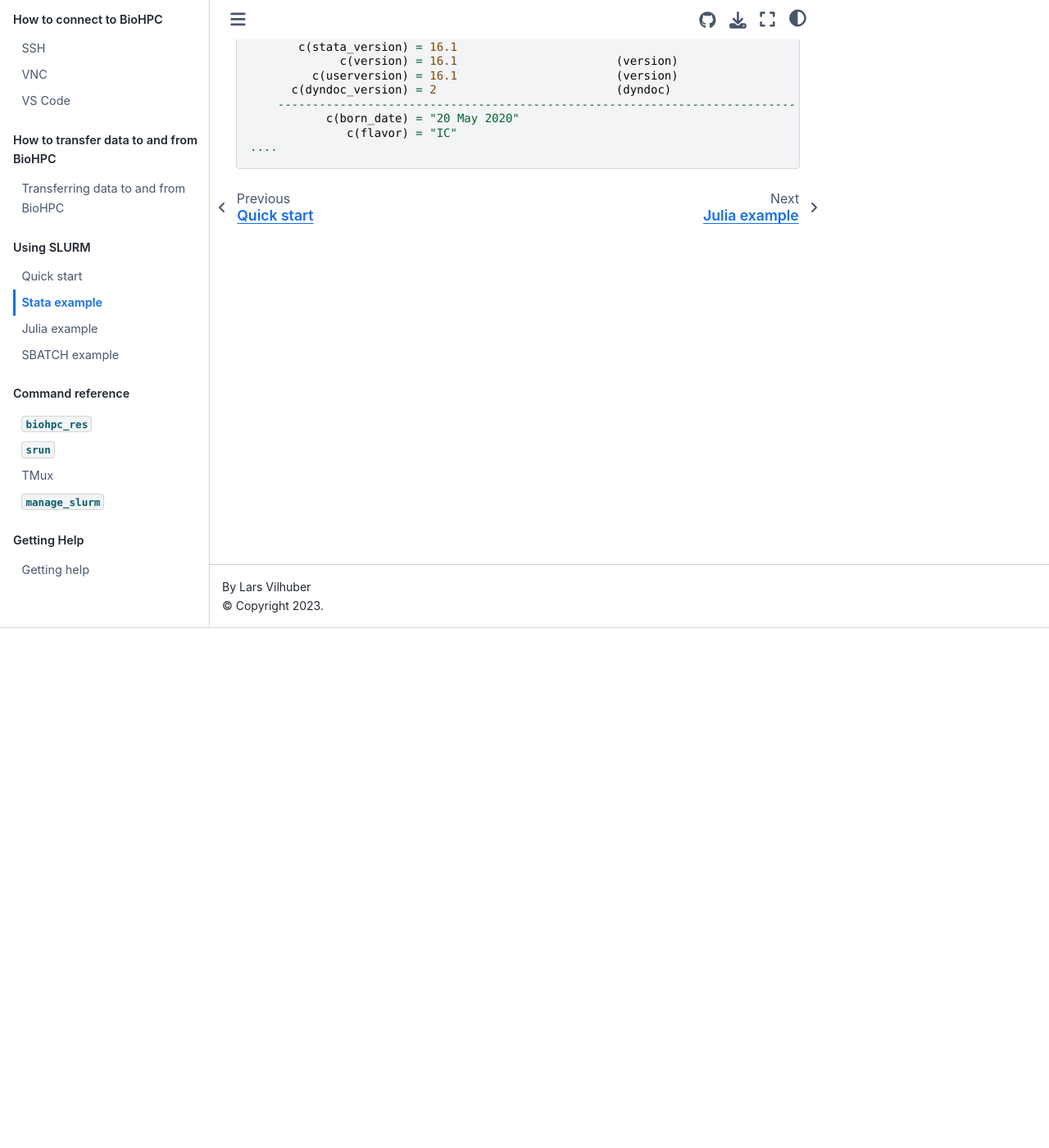
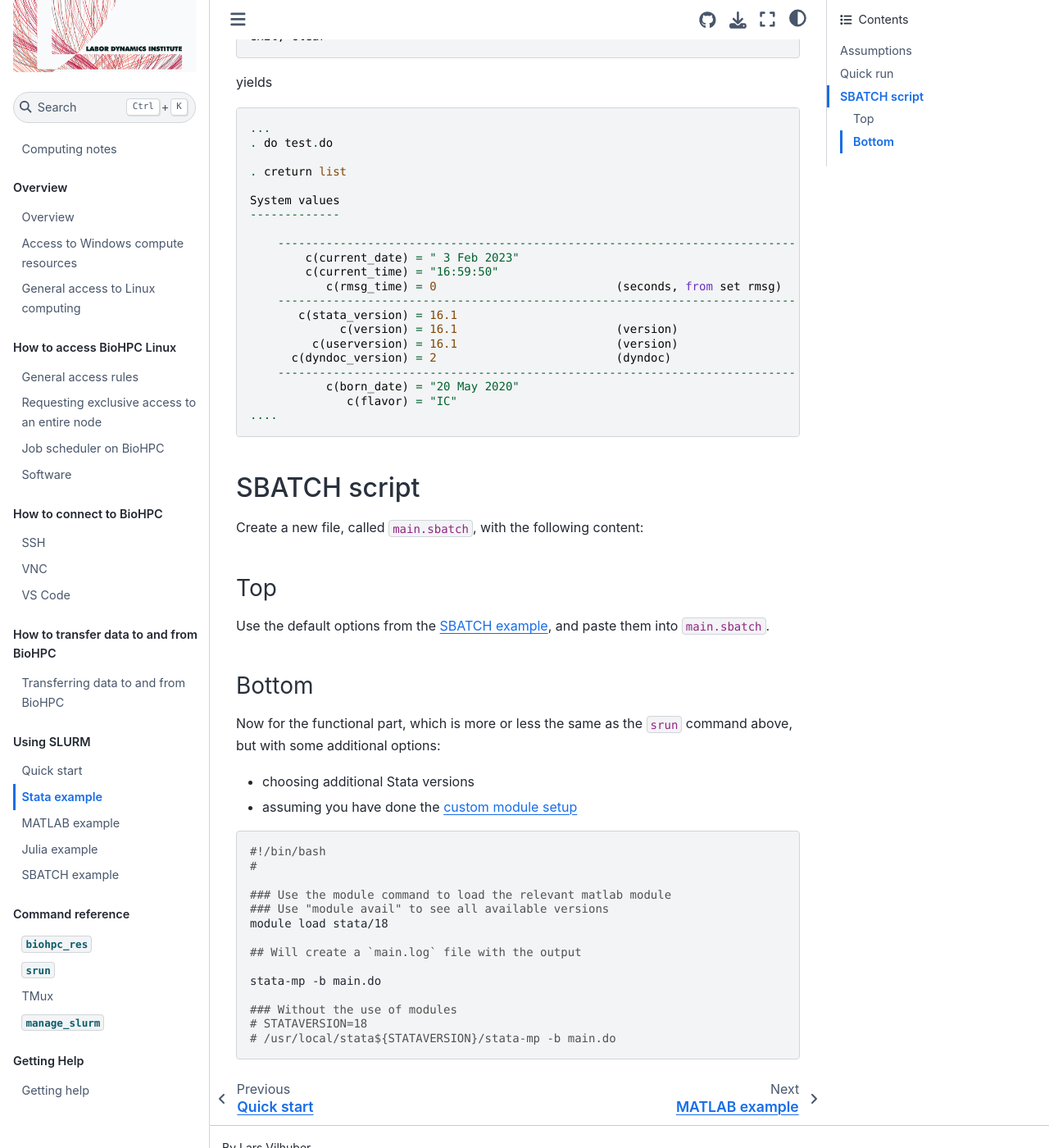
Before and after one commit to labordynamicsinstitute/ecco-notes, a Jupyter Book: the page built from docs/biohpc/stata.md, in a window 1280 px wide and 1400 px high, scrolled down 635 px. Shown: the whole window at 82% size. Built offline with Jupyter Book 1.0.4 settings and Sphinx 7.4.7 and the Sphinx Book theme 1.1.4, drawn with Linux system fonts in a browser that asks for light colours; some of the changed text lies outside the part shown.

Commit message:
Adding Matlab instructions

````diff
--- a/_toc.yml
+++ b/_toc.yml
@@ -27,6 +27,7 @@
   chapters:
   - file: docs/biohpc/slurm-quick-start
   - file: docs/biohpc/stata
+  - file: docs/biohpc/matlab
   - file: docs/biohpc/julia
   - file: docs/biohpc/sbatch
 - caption: Command reference
--- a/docs/biohpc/stata.md
+++ b/docs/biohpc/stata.md
@@ -1,5 +1,19 @@
 (stataexample)=
 # Stata example
+
+## Assumptions
+
+
+We will assume that your code and data are organized as follows:
+
+```
+/home/netid/project/
+            ├── main.do
+            ├── data.csv
+            ├── etc.
+```
+
+## Quick run
 
 To run some simple, quick programs, you could run
 
@@ -40,3 +54,36 @@
               c(flavor) = "IC"
 ....
 ```
+
+## SBATCH script
+
+
+Create a new file, called `main.sbatch`, with the following content:
+
+### Top
+
+Use the default options from the [SBATCH example](sbatchexample), and paste them into `main.sbatch`.
+
+### Bottom
+
+Now for the functional part, which is more or less the same as the `srun` command above, but with some additional options:
+
+- choosing additional Stata versions
+- assuming you have done the [custom module setup](custommodules)
+
+```bash
+#!/bin/bash
+#
+
+### Use the module command to load the relevant matlab module
+### Use "module avail" to see all available versions
+module load stata/18
+
+## Will create a `main.log` file with the output
+
+stata-mp -b main.do
+
+### Without the use of modules
+# STATAVERSION=18
+# /usr/local/stata${STATAVERSION}/stata-mp -b main.do
+```
````
Also changed, not shown: docs/biohpc/julia.md (+34 -1 lines), docs/biohpc/matlab.md (added, +69 -0 lines), docs/biohpc/software.md (+1 -0 lines).
